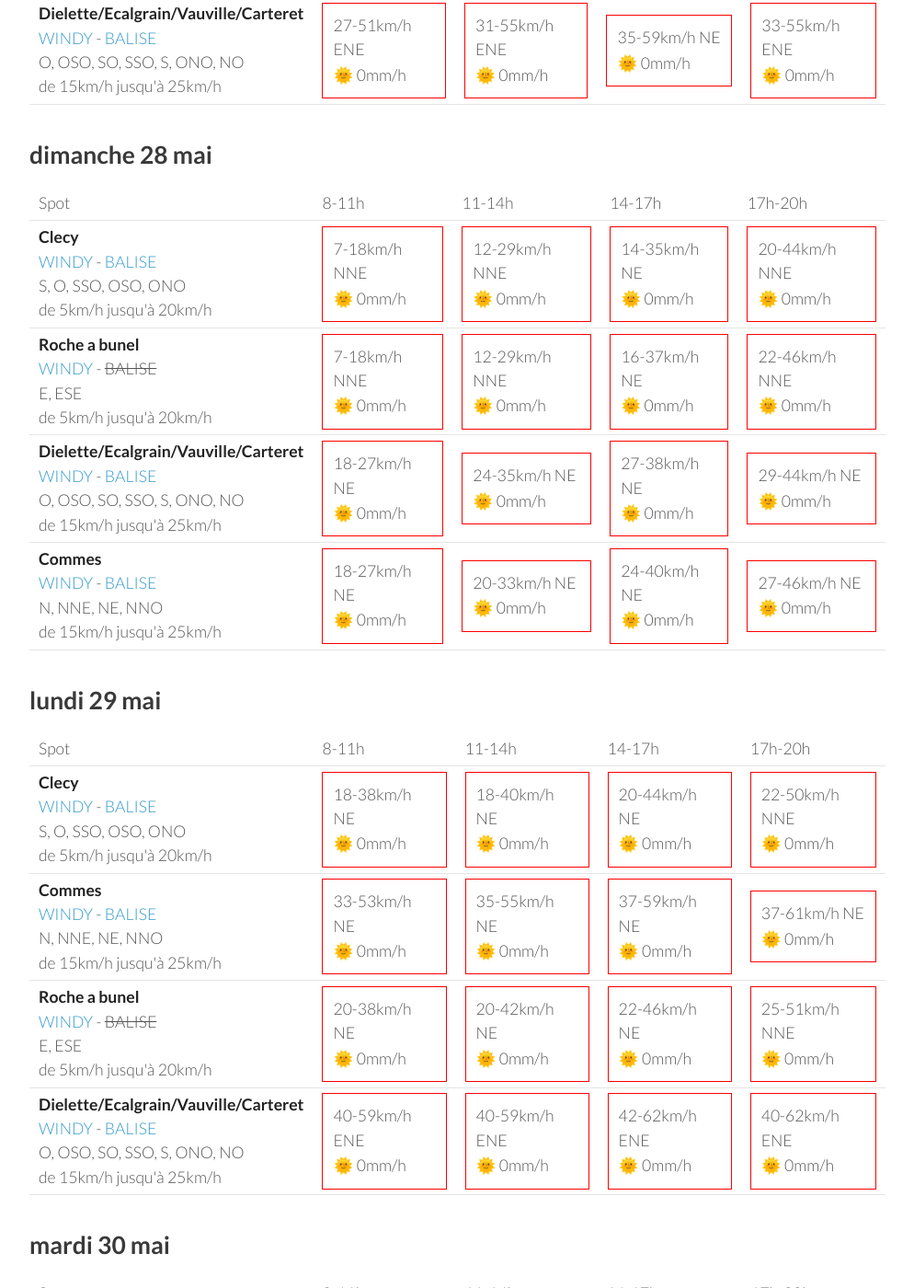
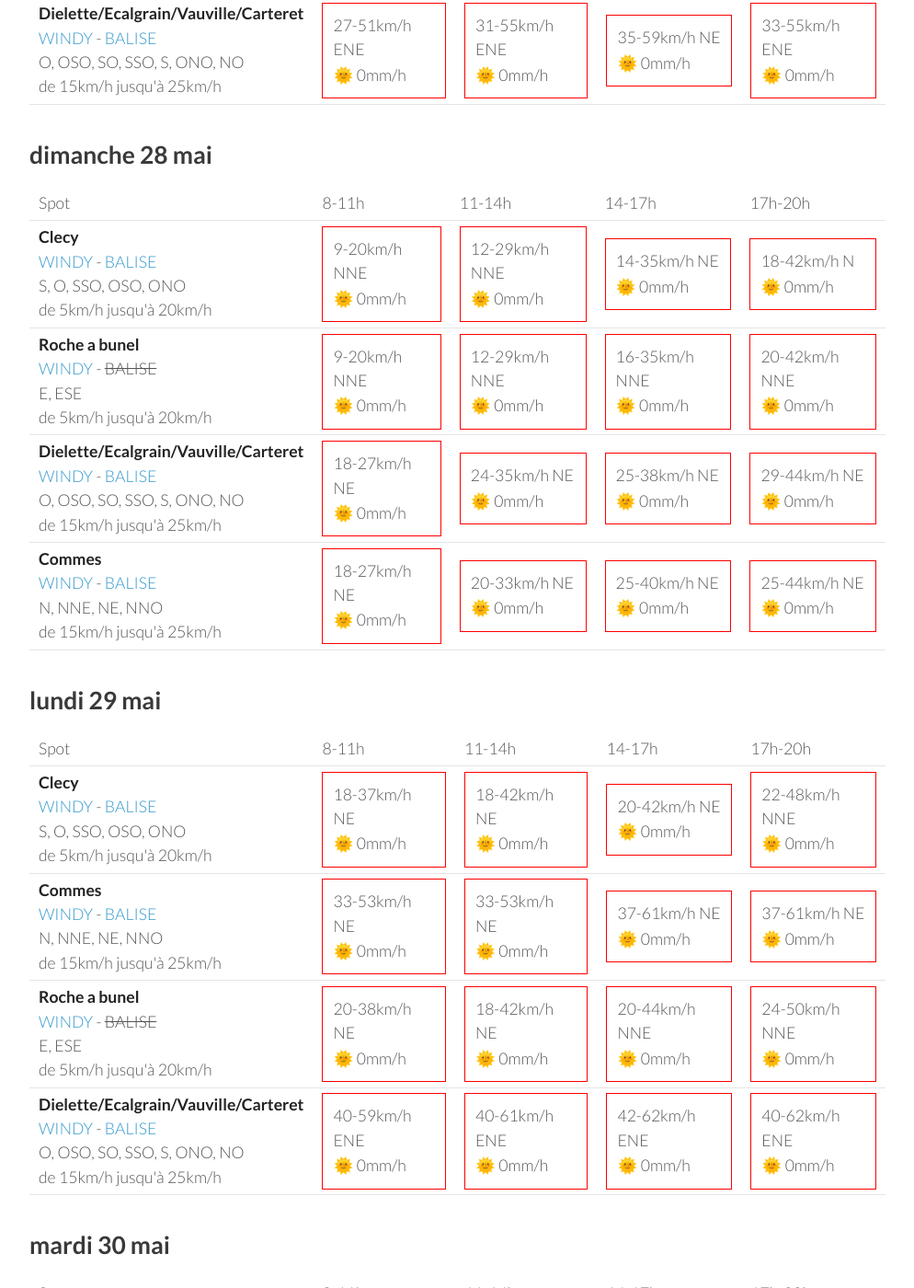
Before and after one commit to parapente-dans-le-nord/parapente-dans-le-nord.github.io, a Jekyll site: the page built from normandie.markdown, in a window 1280 px wide and 1400 px high, scrolled down 1312 px. Shown: the whole window at 92% size, without its empty margins (26-1020 px from the left). Built offline with Jekyll 4.4.1, drawn with Linux system fonts in a browser that asks for light colours; some of the changed text lies outside the part shown.

Commit message:
update index.markdown

```diff
--- a/normandie.markdown
+++ b/normandie.markdown
@@ -132,20 +132,20 @@ page mise à jour le vendredi 26 mai 13:46
 <tr>
         <td><strong>Clecy</strong><br><a href="https://windy.com/48.929/-0.470?48.516,-0.470,8">WINDY</a> - <span class=""><a href="http://www.balisemeteo.com/balise.php?idBalise=122">BALISE</a> </span><br> <span class="vent-favorable">S, O, SSO, OSO, ONO</span><br><span class="force-vent">de 5km/h jusqu'à 20km/h</span> </td>
 
-            <td><div class="not-flyable"><p>7-18km/h NNE</p><p>🌞 0mm/h</p></div></td>
+            <td><div class="not-flyable"><p>9-20km/h NNE</p><p>🌞 0mm/h</p></div></td>
             <td><div class="not-flyable"><p>12-29km/h NNE</p><p>🌞 0mm/h</p></div></td>
             <td><div class="not-flyable"><p>14-35km/h NE</p><p>🌞 0mm/h</p></div></td>
-            <td><div class="not-flyable"><p>20-44km/h NNE</p><p>🌞 0mm/h</p></div></td>
+            <td><div class="not-flyable"><p>18-42km/h N</p><p>🌞 0mm/h</p></div></td>
 
 
     </tr>
 <tr>
         <td><strong>Roche a bunel</strong><br><a href="https://windy.com/48.993/-0.499?48.580,-0.499,8">WINDY</a> - <span class="no-balise"> BALISE </span><br> <span class="vent-favorable">E, ESE</span><br><span class="force-vent">de 5km/h jusqu'à 20km/h</span> </td>
 
-            <td><div class="not-flyable"><p>7-18km/h NNE</p><p>🌞 0mm/h</p></div></td>
+            <td><div class="not-flyable"><p>9-20km/h NNE</p><p>🌞 0mm/h</p></div></td>
             <td><div class="not-flyable"><p>12-29km/h NNE</p><p>🌞 0mm/h</p></div></td>
-            <td><div class="not-flyable"><p>16-37km/h NE</p><p>🌞 0mm/h</p></div></td>
-            <td><div class="not-flyable"><p>22-46km/h NNE</p><p>🌞 0mm/h</p></div></td>
+            <td><div class="not-flyable"><p>16-35km/h NNE</p><p>🌞 0mm/h</p></div></td>
+            <td><div class="not-flyable"><p>20-42km/h NNE</p><p>🌞 0mm/h</p></div></td>
 
 
     </tr>
@@ -154,7 +154,7 @@ page mise à jour le vendredi 26 mai 13:46
 
             <td><div class="not-flyable"><p>18-27km/h NE</p><p>🌞 0mm/h</p></div></td>
             <td><div class="not-flyable"><p>24-35km/h NE</p><p>🌞 0mm/h</p></div></td>
-            <td><div class="not-flyable"><p>27-38km/h NE</p><p>🌞 0mm/h</p></div></td>
+            <td><div class="not-flyable"><p>25-38km/h NE</p><p>🌞 0mm/h</p></div></td>
             <td><div class="not-flyable"><p>29-44km/h NE</p><p>🌞 0mm/h</p></div></td>
 
 
@@ -164,8 +164,8 @@ page mise à jour le vendredi 26 mai 13:46
 
             <td><div class="not-flyable"><p>18-27km/h NE</p><p>🌞 0mm/h</p></div></td>
             <td><div class="not-flyable"><p>20-33km/h NE</p><p>🌞 0mm/h</p></div></td>
-            <td><div class="not-flyable"><p>24-40km/h NE</p><p>🌞 0mm/h</p></div></td>
-            <td><div class="not-flyable"><p>27-46km/h NE</p><p>🌞 0mm/h</p></div></td>
+            <td><div class="not-flyable"><p>25-40km/h NE</p><p>🌞 0mm/h</p></div></td>
+            <td><div class="not-flyable"><p>25-44km/h NE</p><p>🌞 0mm/h</p></div></td>
 
 
     </tr>
@@ -188,10 +188,10 @@ page mise à jour le vendredi 26 mai 13:46
 <tr>
         <td><strong>Clecy</strong><br><a href="https://windy.com/48.929/-0.470?48.516,-0.470,8">WINDY</a> - <span class=""><a href="http://www.balisemeteo.com/balise.php?idBalise=122">BALISE</a> </span><br> <span class="vent-favorable">S, O, SSO, OSO, ONO</span><br><span class="force-vent">de 5km/h jusqu'à 20km/h</span> </td>
 
-            <td><div class="not-flyable"><p>18-38km/h NE</p><p>🌞 0mm/h</p></div></td>
-            <td><div class="not-flyable"><p>18-40km/h NE</p><p>🌞 0mm/h</p></div></td>
-            <td><div class="not-flyable"><p>20-44km/h NE</p><p>🌞 0mm/h</p></div></td>
-            <td><div class="not-flyable"><p>22-50km/h NNE</p><p>🌞 0mm/h</p></div></td>
+            <td><div class="not-flyable"><p>18-37km/h NE</p><p>🌞 0mm/h</p></div></td>
+            <td><div class="not-flyable"><p>18-42km/h NE</p><p>🌞 0mm/h</p></div></td>
+            <td><div class="not-flyable"><p>20-42km/h NE</p><p>🌞 0mm/h</p></div></td>
+            <td><div class="not-flyable"><p>22-48km/h NNE</p><p>🌞 0mm/h</p></div></td>
 
 
     </tr>
@@ -199,8 +199,8 @@ page mise à jour le vendredi 26 mai 13:46
         <td><strong>Commes</strong><br><a href="https://windy.com/49.346/-0.726?48.936,-0.726,8">WINDY</a> - <span class=""><a href="http://www.balisemeteo.com/balise.php?idBalise=158">BALISE</a> </span><br> <span class="vent-favorable">N, NNE, NE, NNO</span><br><span class="force-vent">de 15km/h jusqu'à 25km/h</span> </td>
 
             <td><div class="not-flyable"><p>33-53km/h NE</p><p>🌞 0mm/h</p></div></td>
-            <td><div class="not-flyable"><p>35-55km/h NE</p><p>🌞 0mm/h</p></div></td>
-            <td><div class="not-flyable"><p>37-59km/h NE</p><p>🌞 0mm/h</p></div></td>
+            <td><div class="not-flyable"><p>33-53km/h NE</p><p>🌞 0mm/h</p></div></td>
+            <td><div class="not-flyable"><p>37-61km/h NE</p><p>🌞 0mm/h</p></div></td>
             <td><div class="not-flyable"><p>37-61km/h NE</p><p>🌞 0mm/h</p></div></td>
 
 
@@ -209,9 +209,9 @@ page mise à jour le vendredi 26 mai 13:46
         <td><strong>Roche a bunel</strong><br><a href="https://windy.com/48.993/-0.499?48.580,-0.499,8">WINDY</a> - <span class="no-balise"> BALISE </span><br> <span class="vent-favorable">E, ESE</span><br><span class="force-vent">de 5km/h jusqu'à 20km/h</span> </td>
 
             <td><div class="not-flyable"><p>20-38km/h NE</p><p>🌞 0mm/h</p></div></td>
-            <td><div class="not-flyable"><p>20-42km/h NE</p><p>🌞 0mm/h</p></div></td>
-            <td><div class="not-flyable"><p>22-46km/h NE</p><p>🌞 0mm/h</p></div></td>
-            <td><div class="not-flyable"><p>25-51km/h NNE</p><p>🌞 0mm/h</p></div></td>
+            <td><div class="not-flyable"><p>18-42km/h NE</p><p>🌞 0mm/h</p></div></td>
+            <td><div class="not-flyable"><p>20-44km/h NNE</p><p>🌞 0mm/h</p></div></td>
+            <td><div class="not-flyable"><p>24-50km/h NNE</p><p>🌞 0mm/h</p></div></td>
 
 
     </tr>
@@ -219,7 +219,7 @@ page mise à jour le vendredi 26 mai 13:46
         <td><strong>Dielette/Ecalgrain/Vauville/Carteret</strong><br><a href="https://windy.com/49.650/-1.856?49.243,-1.856,8">WINDY</a> - <span class=""><a href="http://www.balisemeteo.com/balise.php?idBalise=81">BALISE</a> </span><br> <span class="vent-favorable">O, OSO, SO, SSO, S, ONO, NO</span><br><span class="force-vent">de 15km/h jusqu'à 25km/h</span> </td>
 
             <td><div class="not-flyable"><p>40-59km/h ENE</p><p>🌞 0mm/h</p></div></td>
-            <td><div class="not-flyable"><p>40-59km/h ENE</p><p>🌞 0mm/h</p></div></td>
+            <td><div class="not-flyable"><p>40-61km/h ENE</p><p>🌞 0mm/h</p></div></td>
             <td><div class="not-flyable"><p>42-62km/h ENE</p><p>🌞 0mm/h</p></div></td>
             <td><div class="not-flyable"><p>40-62km/h ENE</p><p>🌞 0mm/h</p></div></td>
 
```
Also changed, not shown: other parts of normandie.markdown (+1 -1 lines).
